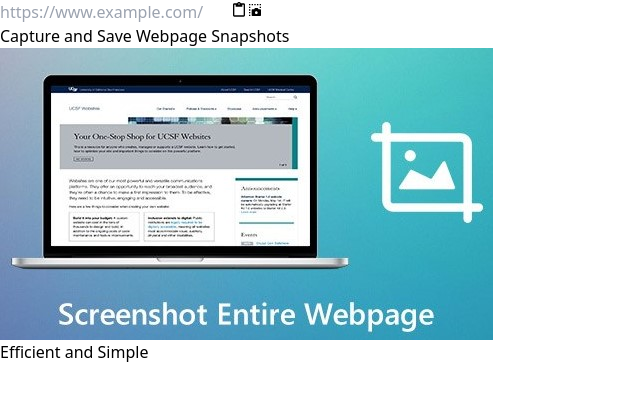
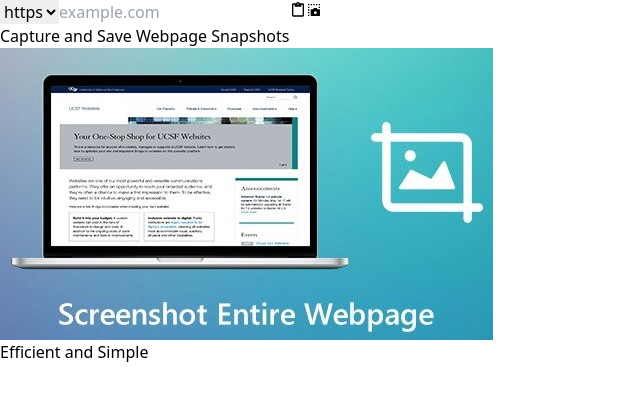
Before and after one commit to jnanendra24/web_snap, a React (Vite) app: page / in a window 1280 px wide. Shown: the top 400 px of the page, without its empty margins (0-640 px from the left). Built offline with nearby package versions, Linux system fonts and the light colour scheme.

Commit message:
added protocol select option to url

```diff
--- a/src/App.jsx
+++ b/src/App.jsx
@@ -12,10 +12,10 @@ function App() {
   const [error, setError] = useState(null)
   const [imageLoaded, setImageLoaded] = useState(false)
   const [statusMessage, setStatusMessage] = useState("")
-
+  const [protocol, setProtocol] = useState("https://")
   const getSS = async () => {
     const query = "https://api.screenshotone.com/take?format=jpeg&image_quality=5&full_page=true"
-    const url = encodeURIComponent(urlRef.current.value)
+    const url = encodeURIComponent(`${protocol}${urlRef.current.value}`)
     setIsLoading(true)
     setImageLoaded(false)
     setStatusMessage("")
@@ -47,12 +47,20 @@ function App() {
         className="flex flex-col items-center"
       >
         <div
-          className="border-2 rounded-lg p-2 w-80 flex items-center justify-between m-5 focus-within:border-black sticky top-2 bg-white"
+          className="border-2 rounded-lg p-2 w-96 flex items-center justify-between m-5 focus-within:border-black sticky top-2 bg-white"
         >
+          <select
+            className="w-18 shadow-sm focus-within:outline-none sm:text-sm"
+            value={protocol}
+            onChange={(e)=>{setProtocol(e.target.value)}}
+          >
+            <option value="https://">https</option>
+            <option value="png">http</option>
+          </select>
           <input
             className=" w-60 focus-within:outline-none"
             type="url"
-            placeholder="https://www.example.com/"
+            placeholder="example.com"
             ref={urlRef}
           />
           <button
@@ -74,7 +82,7 @@ function App() {
         </div>
         <div>
           <div className="flex flex-col items-center">
-            {image == "" && !isLoading && <Intro />}
+            {image == "" && !isLoading && error== null && <Intro />}
             <ClockLoader
               color={"#000000"}
               loading={isLoading}
```
